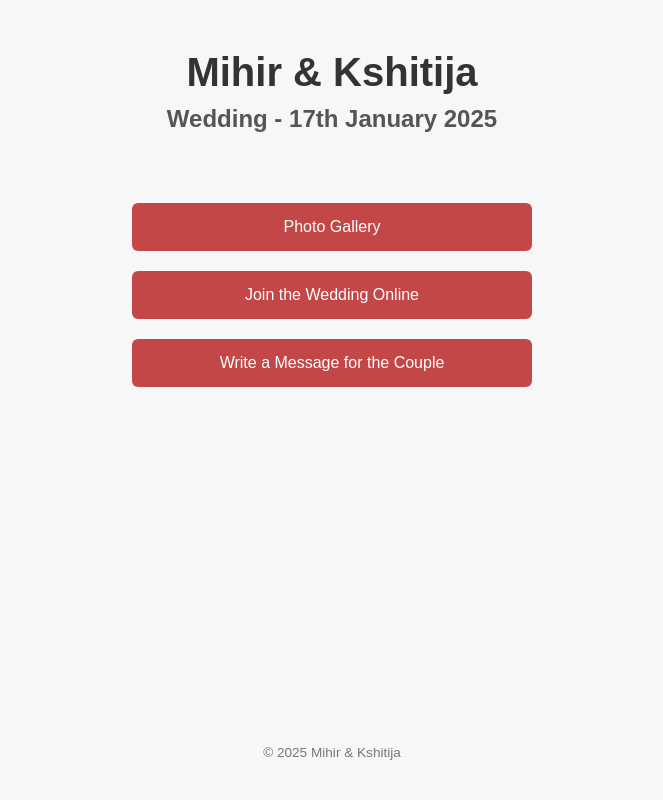
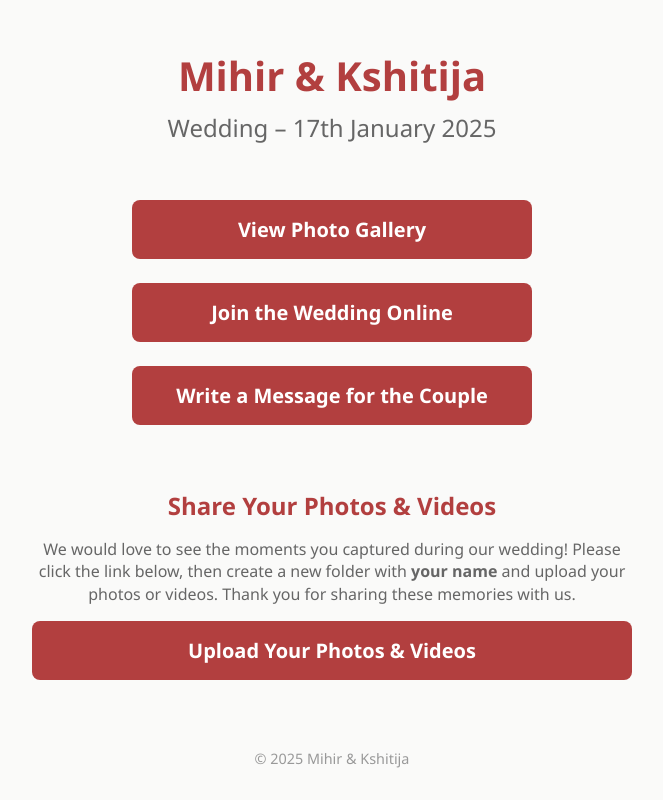
Before and after one commit to mtrivediLU/wedding, a plain HTML site: page index.html in a window 1280 px wide. Shown: the whole page, without its empty margins (308-971 px from the left). Drawn offline with Linux system fonts and the light colour scheme.

Commit message:
added google drive

```diff
--- a/index.html
+++ b/index.html
@@ -4,81 +4,131 @@
   <meta charset="UTF-8" />
   <title>Mihir & Kshitija's Wedding</title>
   <meta name="viewport" content="width=device-width, initial-scale=1.0" />
-  <!-- Optional: Link a custom CSS file or use the <style> section below -->
   <style>
-    /* ----- Basic Reset ----- */
-    * {
+    /* Basic Reset */
+    *, *::before, *::after {
       margin: 0;
       padding: 0;
       box-sizing: border-box;
     }
 
+    /* Body Style */
     body {
-      font-family: Arial, sans-serif;
-      background: #f7f7f7;
+      font-family: "Segoe UI", Tahoma, Geneva, Verdana, sans-serif;
+      background: #fafaf9;
       color: #333;
+      min-height: 100vh;
       display: flex;
       flex-direction: column;
       align-items: center;
       justify-content: flex-start;
-      min-height: 100vh;
-      padding: 20px;
+      padding: 1rem;
     }
 
+    /* Header */
     header {
+      width: 100%;
+      max-width: 600px;
       text-align: center;
-      margin: 30px 0;
+      margin: 2rem auto 1.5rem;
     }
 
-    h1 {
-      font-size: 2.5rem;
-      margin-bottom: 10px;
+    header h1 {
+      font-size: 2rem;
+      margin-bottom: 0.5rem;
+      color: #b23f3f;
     }
 
-    h2 {
-      font-size: 1.5rem;
-      color: #555;
+    header h2 {
+      font-size: 1.25rem;
+      font-weight: normal;
+      color: #666;
     }
 
+    /* Container for buttons */
     .button-container {
       display: flex;
       flex-direction: column;
-      gap: 20px;
-      margin-top: 40px;
+      gap: 1.5rem;
       width: 100%;
       max-width: 400px;
+      margin: 2rem auto;
     }
 
-    a.button {
+    /* Buttons */
+    .button {
+      display: block;
+      width: 100%;
+      text-align: center;
+      padding: 1rem;
+      font-size: 1.125rem;
+      font-weight: bold;
+      border-radius: 8px;
       text-decoration: none;
-      background: #c44747;
       color: #fff;
-      padding: 15px 20px;
-      font-size: 1rem;
-      text-align: center;
-      border-radius: 6px;
-      transition: background 0.3s ease;
+      background: #b23f3f;
+      transition: background 0.3s, transform 0.3s;
     }
 
-    a.button:hover {
-      background: #a33737;
+    .button:hover {
+      background: #9c3636;
+      transform: scale(1.02);
     }
 
+    /* Photo Upload Section */
+    .photo-upload {
+      width: 100%;
+      max-width: 600px;
+      margin: 2rem auto;
+      text-align: center;
+    }
+
+    .photo-upload h3 {
+      font-size: 1.25rem;
+      margin-bottom: 1rem;
+      color: #b23f3f;
+    }
+
+    .photo-upload p {
+      margin-bottom: 1rem;
+      line-height: 1.4;
+      color: #666;
+    }
+
+    /* Footer */
     footer {
       margin-top: auto;
+      padding: 1rem;
       text-align: center;
-      font-size: 0.85rem;
-      color: #777;
-      padding: 20px 0;
+      font-size: 0.9rem;
+      color: #999;
+    }
+
+    /* Responsive Design */
+    @media (min-width: 768px) {
+      header h1 {
+        font-size: 2.5rem;
+      }
+      header h2 {
+        font-size: 1.5rem;
+      }
+      .button {
+        font-size: 1.25rem;
+      }
+      .photo-upload h3 {
+        font-size: 1.5rem;
+      }
     }
   </style>
 </head>
 <body>
+  <!-- Header Section -->
   <header>
     <h1>Mihir &amp; Kshitija</h1>
-    <h2>Wedding - 17th January 2025</h2>
+    <h2>Wedding – 17th January 2025</h2>
   </header>
 
+  <!-- Main Buttons Section -->
   <div class="button-container">
     <!-- Photo Gallery Button -->
     <a
@@ -87,7 +137,7 @@
       target="_blank"
       rel="noopener noreferrer"
     >
-      Photo Gallery
+      View Photo Gallery
     </a>
 
     <!-- Join the Online Wedding Button -->
@@ -111,6 +161,25 @@
     </a>
   </div>
 
+  <!-- Photo Upload Section -->
+  <section class="photo-upload">
+    <h3>Share Your Photos &amp; Videos</h3>
+    <p>
+      We would love to see the moments you captured during our wedding!
+      Please click the link below, then create a new folder with <strong>your name</strong> and
+      upload your photos or videos. Thank you for sharing these memories with us.
+    </p>
+    <a
+      class="button"
+      href="https://drive.google.com/drive/folders/1vJKm_5nMM2NL9f5uXmRbxvmXkkX0_TSJ?usp=drive_link"
+      target="_blank"
+      rel="noopener noreferrer"
+    >
+      Upload Your Photos &amp; Videos
+    </a>
+  </section>
+
+  <!-- Footer Section -->
   <footer>
     &copy; 2025 Mihir &amp; Kshitija
   </footer>
```
